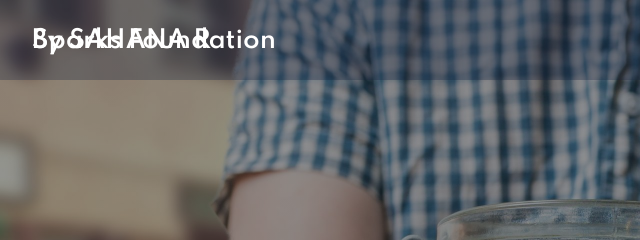
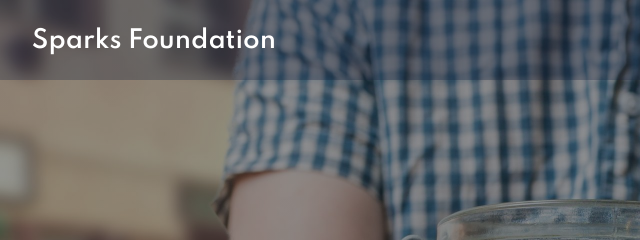
Before and after one commit to sahana-2001/sparkfoundation, a plain HTML site: page index.html in a window 1280 px wide. Shown: the top 240 px of the page, 0-640 px from the left. Drawn offline with nearby package versions, Linux system fonts and the light colour scheme.

Commit message:
Update index.html

```diff
--- a/index.html
+++ b/index.html
@@ -9,14 +9,13 @@
     <link href="https://fonts.googleapis.com/css2?family=Spartan:wght@400;500;600;700&display=swap" rel="stylesheet">
     <link rel="stylesheet" href="spark.css">
 
-    <title>Sparks Foundadion</title>
+    <title>SAHANA R</title>
 </head>
 
 <body>
     <header>
         <nav id="navbar">
             <h1 class="headText">Sparks Foundation</h1>
-             <h2 class="headText">By SAHANA R</h2>
             <div class="hamburger">
                 <div class="line"></div>
                 <div class="line"></div>
```
